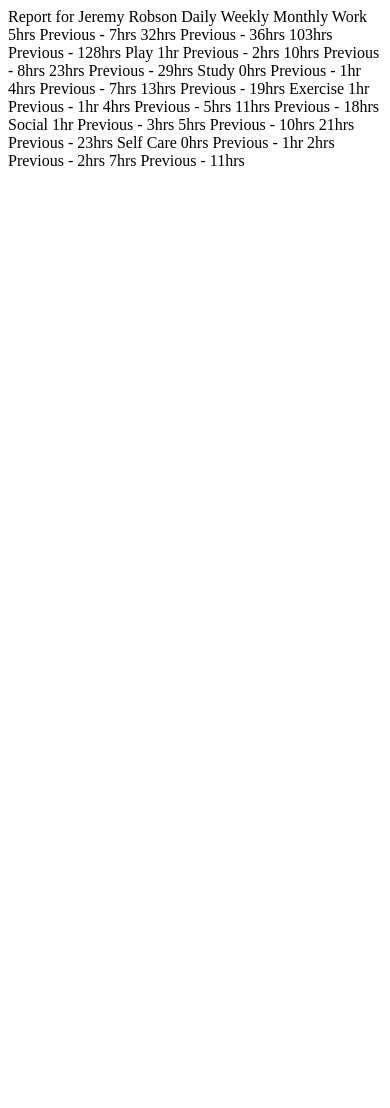
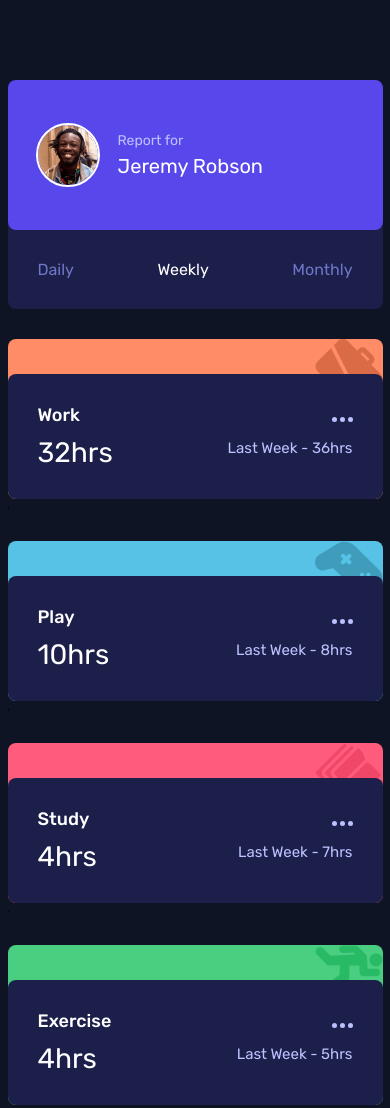
Before and after one commit to pilatech/time-tracking-dashboard, a plain HTML site: page index.html in a window 390 px wide. Shown: the top 1108 px of the page. Before the commit the page ends 844 px from the top, so only its background shows below. Drawn offline with Linux system fonts and the light colour scheme.

Commit message:
added mobile styles and JavaScripted

```diff
--- a/index.html
+++ b/index.html
@@ -7,67 +7,34 @@
   <link rel="icon" type="image/png" sizes="32x32" href="./images/favicon-32x32.png">
 
 
+  <link rel="preconnect" href="https://fonts.googleapis.com">
+  <link rel="preconnect" href="https://fonts.gstatic.com" crossorigin>
+  <link href="https://fonts.googleapis.com/css2?family=Rubik:ital,wght@0,400;0,500;1,300&display=swap" rel="stylesheet">
+
   <link rel="stylesheet" href="style.css">
 
   <title>Frontend Mentor | Time tracking dashboard</title>
 
 </head>
 <body>
+ <main class="container">
+  <article class="profile">
+   <header class="profile__header">
+    <img src="images/image-jeremy.png" alt="" class="profile__avatar">
+     <h2 class="profile__title">
+      <small class="profile__title--accent">Report for</small>
+      Jeremy Robson</h2>
+   </header>
+    <footer class="profile__footer">
+     <p class="profile__time">Daily</p>
+     <p class="profile__time profile__time--active">Weekly</p>
+     <p class="profile__time">Monthly</p>
+    </footer>
+  </article>
+  <div class="content">
 
-  Report for
-  Jeremy Robson
-
-  Daily
-  Weekly
-  Monthly
-
-  Work
-  5hrs <!-- daily -->
-  Previous - 7hrs <!-- daily -->
-  32hrs <!-- weekly -->
-  Previous - 36hrs <!-- weekly -->
-  103hrs <!-- monthly -->
-  Previous - 128hrs <!-- monthly -->
-
-  Play
-  1hr <!-- daily -->
-  Previous - 2hrs <!-- daily -->
-  10hrs <!-- weekly -->
-  Previous - 8hrs <!-- weekly -->
-  23hrs <!-- monthly -->
-  Previous - 29hrs <!-- monthly -->
-
-  Study
-  0hrs <!-- daily -->
-  Previous - 1hr <!-- daily -->
-  4hrs <!-- weekly -->
-  Previous - 7hrs <!-- weekly -->
-  13hrs <!-- monthly -->
-  Previous - 19hrs <!-- monthly -->
-
-  Exercise
-  1hr <!-- daily -->
-  Previous - 1hr <!-- daily -->
-  4hrs <!-- weekly -->
-  Previous - 5hrs <!-- weekly -->
-  11hrs <!-- monthly -->
-  Previous - 18hrs <!-- monthly -->
-
-  Social
-  1hr <!-- daily -->
-  Previous - 3hrs <!-- daily -->
-  5hrs <!-- weekly -->
-  Previous - 10hrs <!-- weekly -->
-  21hrs <!-- monthly -->
-  Previous - 23hrs <!-- monthly -->
-
-  Self Care
-  0hrs <!-- daily -->
-  Previous - 1hr <!-- daily -->
-  2hrs <!-- weekly -->
-  Previous - 2hrs <!-- weekly -->
-  7hrs <!-- monthly -->
-  Previous - 11hrs <!-- monthly -->
-
+  </div>
+ </main>
+ <script src="script.js"></script>
 </body>
 </html>
--- /dev/null
+++ b/script.js
@@ -0,0 +1,98 @@
+
+
+let currentTimeFrame = 'Weekly'
+
+function removeOtherActive(){
+ document.querySelectorAll('.profile__time').forEach(el => {
+  el.classList.remove('profile__time--active')
+ })
+}
+
+document.addEventListener('click', (event) => {
+  el = event.target
+  if(el.classList.contains('profile__time')){
+   removeOtherActive()
+   currentTimeFrame = el.textContent
+   el.classList.add('profile__time--active')
+   paintUI(currentTimeFrame)
+  }
+})
+
+
+async function getData(){
+ const res = await fetch('./data.json')
+ const data = await res.json()
+ return data
+
+}
+
+paintUI(currentTimeFrame)
+
+// getData().then(data => {
+
+//  const container = document.querySelector('.container')
+
+//  const cardMarkupArr = data.map(item => {
+
+//   const cardClass = `card--${item.title.toLowerCase().split(' ').join('-')}`
+
+//   return(
+//    `
+//    <article class="card ${cardClass}">
+//    <header class="card__hero">
+//    </header>
+//    <footer class="card__footer">
+//      <h2 class="card__title">
+//       ${item.title}
+//       <small class="card__title--accent">${item.timeframes.weekly.current}hrs</small>
+//      </h2>
+//      <aside class="card__extra-detail">
+//        <img src="images/icon-ellipsis.svg" alt="ellipsis" class="card__icon">
+//        <p class="card__time">Last Week - ${item.timeframes.weekly.previous}hrs</p>
+//      </aside>
+//    </footer>
+//   </article>
+//    `
+//   )
+//  })
+
+//  container.innerHTML += cardMarkupArr.join()
+
+// })
+
+
+function paintUI(timeFrame){
+
+ getData().then(data => {
+
+  const content = document.querySelector('.content')
+
+  const cardMarkupArr = data.map(item => {
+
+   const cardClass = `card--${item.title.toLowerCase().split(' ').join('-')}`
+
+   return(
+    `
+    <article class="card ${cardClass}">
+    <header class="card__hero">
+    </header>
+    <footer class="card__footer">
+      <h2 class="card__title">
+       ${item.title}
+       <small class="card__title--accent">${item.timeframes[timeFrame.toLowerCase()].current}hrs</small>
+      </h2>
+      <aside class="card__extra-detail">
+        <img src="images/icon-ellipsis.svg" alt="ellipsis" class="card__icon">
+        <p class="card__time">Last ${timeFrame.split('').slice(0, -2).join('')} - ${item.timeframes[timeFrame.toLowerCase()].previous}hrs</p>
+      </aside>
+    </footer>
+   </article>
+    `
+   )
+  })
+
+  content.innerHTML = cardMarkupArr.join()
+
+ })
+
+}
--- a/style.css
+++ b/style.css
@@ -0,0 +1,163 @@
+*,
+*::before,
+*::after {
+ box-sizing: border-box;
+ margin: 0;
+ padding: 0;
+}
+
+:root {
+ font-size: 62.5%;
+ --color-profile-main: hsl(246, 80%, 60%);
+ --color-work: hsl(15, 100%, 70%);
+ --color-play: hsl(195, 74%, 62%);
+ --color-study: hsl(348, 100%, 68%);
+ --color-exercise: hsl(145, 58%, 55%);
+ --color-social: hsl(264, 64%, 52%);
+ --color-self-care: hsl(43, 84%, 65%);
+ --color-main-bg: hsl(226, 43%, 10%);
+ --color-card-bg: hsl(235, 46%, 20%);
+ --color-profile-text: hsl(235, 45%, 61%);
+ --color-pale-blue: hsl(236, 100%, 87%);
+}
+
+body {
+ font-family: 'Rubik', sans-serif;
+ background: var(--color-main-bg);
+}
+
+.container {
+ width: 98%;
+ max-width: 37.5rem;
+ margin: 8rem auto;
+}
+
+.profile {
+ background: var(--color-card-bg);
+ border-radius: .8rem;
+}
+
+.profile__header {
+ padding: 4.5rem 3rem;
+ border-radius: .8rem;
+ background: var(--color-profile-main);
+ color: #fff;
+ display: flex;
+ align-items: center;
+}
+
+.profile__avatar {
+ width: 6rem;
+ margin-right: 2rem;
+ outline: 2px solid white;
+ border-radius: 50%;
+}
+
+.profile__title {
+ display: flex;
+ flex-direction: column;
+ font-weight: 300;
+ font-size: 2rem;
+}
+
+.profile__title--accent {
+ font-size: 1.4rem;
+ color: var(--color-pale-blue);
+ margin-bottom: .5rem;
+}
+
+.profile__footer {
+ padding: 3rem;
+ display: flex;
+ font-size: 1.6rem;
+ justify-content: space-between;
+ color: var(--color-profile-text);
+}
+
+.profile__time {
+  cursor: pointer;
+}
+
+.profile__time--active,
+.profile__time:hover {
+ color: #fff;
+}
+
+
+
+.card--work {
+ background: url(images/icon-work.svg), linear-gradient(var(--color-work), var(--color-work));
+}
+
+.card--play {
+ background: url(images/icon-play.svg), linear-gradient(var(--color-play), var(--color-play));
+}
+
+.card--study {
+ background: url(images/icon-study.svg), linear-gradient(var(--color-study), var(--color-study));
+}
+
+.card--exercise {
+ background: url(images/icon-exercise.svg), linear-gradient(var(--color-exercise), var(--color-exercise));
+}
+
+.card--social {
+ background: url(images/icon-social.svg), linear-gradient(var(--color-social), var(--color-social));
+}
+
+.card--self-care {
+ background: url(images/icon-self-care.svg), linear-gradient(var(--color-self-care), var(--color-self-care));
+}
+
+
+.card {
+ margin-top: 3rem;
+ border-radius: .8rem;
+ background-repeat: no-repeat;
+ background-position: top right;
+ background-size: 18%, 100%;
+ cursor: pointer;
+}
+
+.card:hover .card__footer,
+.profile:hover {
+ background: hsl(236, 45%, 30%);
+ transition: .2s;
+}
+
+.card__hero {
+ height: 3.5rem;
+}
+
+.card__footer {
+ display: flex;
+ justify-content: space-between;
+ align-items: center;
+ background: var(--color-card-bg);
+ border-radius: .8rem;
+ padding: 3rem;
+ color: #fff;
+}
+
+.card__title {
+ font-size: 1.8rem;
+ font-weight: 500;
+ display: flex;
+ flex-direction: column;
+}
+
+.card__title--accent {
+ font-size: 2.8rem;
+ font-weight: 300;
+ margin-top: 1rem;
+}
+
+.card__extra-detail {
+ height: 4rem;
+ display: flex;
+ flex-direction: column;
+ font-size: 1.5rem;
+ align-items: flex-end;
+ justify-content: space-between;
+ color: var(--color-pale-blue);
+}
```
